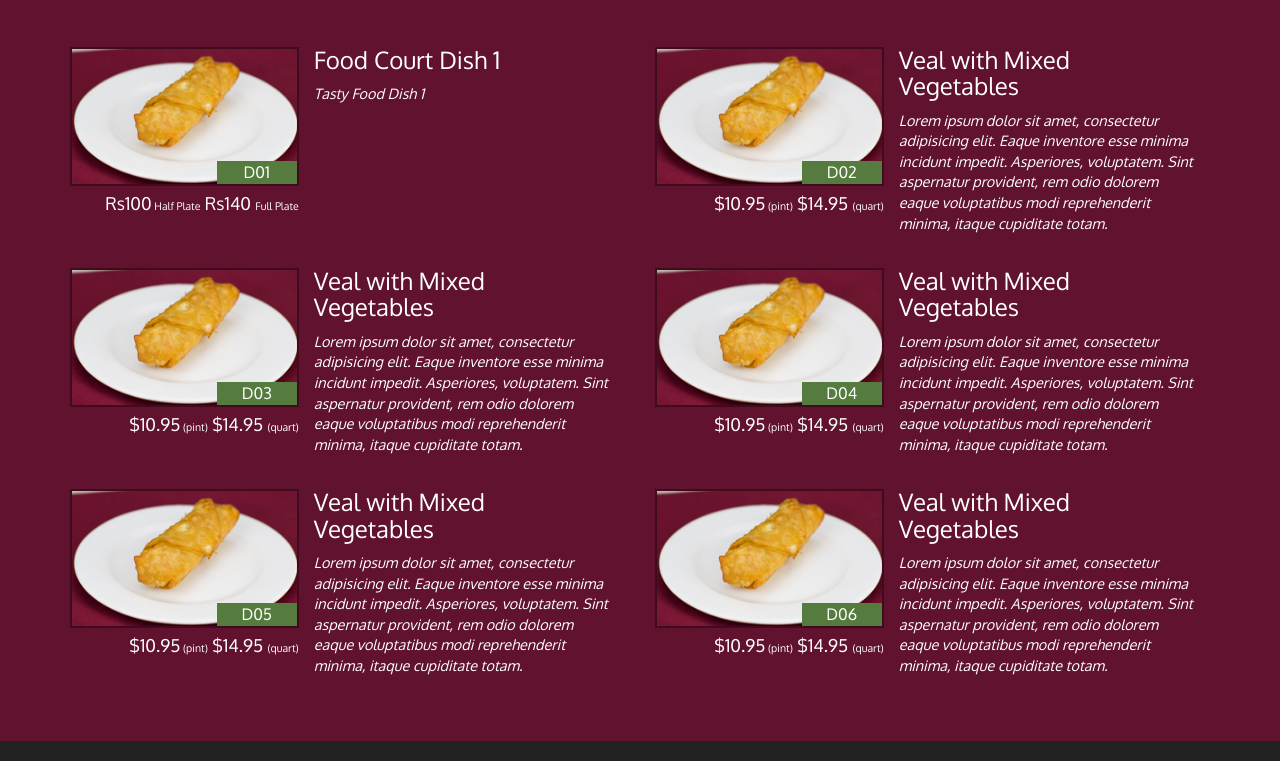
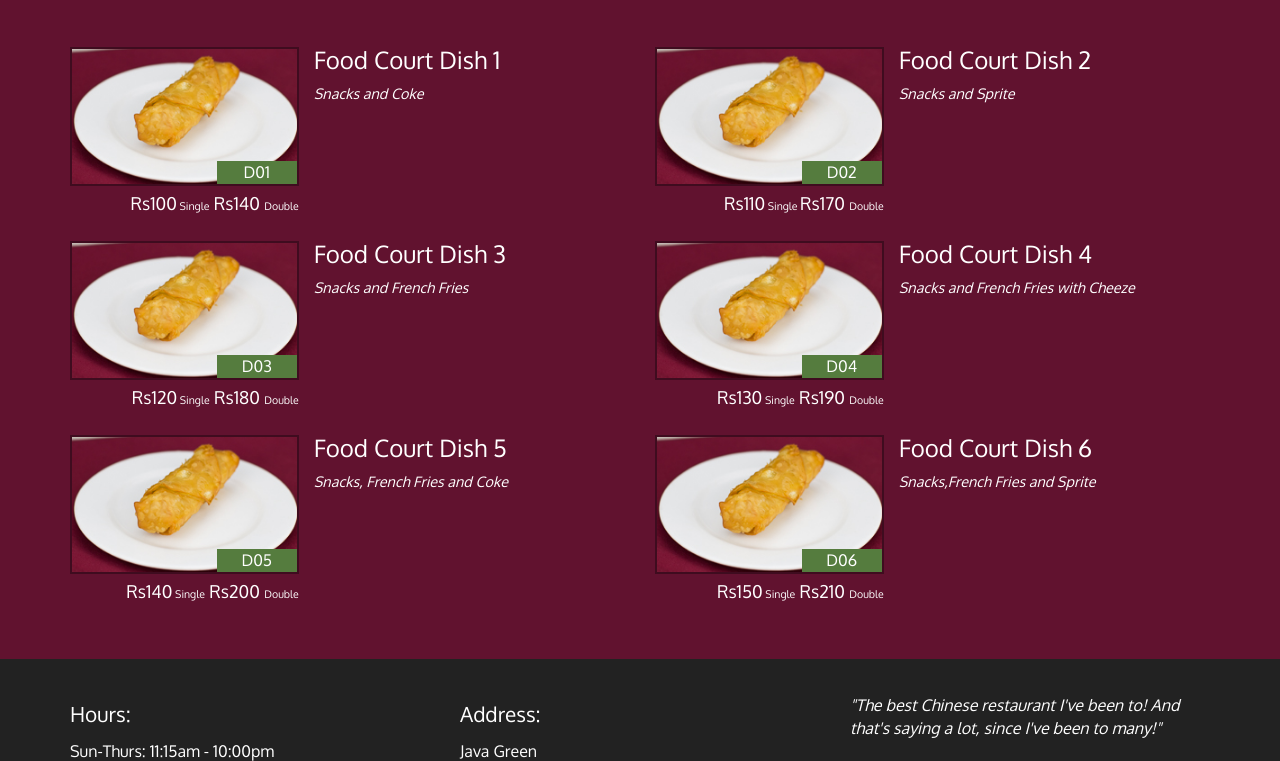
Before and after one commit to abhi460729/FoodFood, a plain HTML site: page single-category.html in a window 1280 px wide. Shown: the part 279-1040 px from the top of the page. Drawn offline with Linux system fonts and the light colour scheme; a script that the page names is missing.

Commit message:
Update single-category.html

```diff
--- a/single-category.html
+++ b/single-category.html
@@ -54,8 +54,8 @@
                 <span class="glyphicon glyphicon-certificate"></span><br class="hidden-xs"> Awards</a>
             </li>
             <li id="phone" class="hidden-xs">
-              <a href="tel:410-602-5008">
-                <span>410-602-5008</span></a><div>* We Deliver</div>
+              <a href="tel:9884394701">
+                <span>9884394701</span></a><div>* We Deliver</div>
             </li>
           </ul><!-- #nav-list -->
         </div><!-- .collapse .navbar-collapse -->
@@ -64,7 +64,7 @@
   </header>
 
   <div id="call-btn" class="visible-xs">
-    <a class="btn" href="tel:410-602-5008">
+    <a class="btn" href="tel:9884394701">
     <span class="glyphicon glyphicon-earphone"></span>
     410-602-5008
     </a>
@@ -72,113 +72,125 @@
   <div id="xs-deliver" class="text-center visible-xs">* We Deliver</div>
 
   <div id="main-content" class="container">
-    <h2 id="menu-categories-title" class="text-center">Lunch Menu</h2>
+    <h2 id="menu-categories-title" class="text-center">Lunch Menu and Special Additionals</h2>
     <div class="text-center">Lunch is not served until after 1pm.</div>
 
     <section class="row">
       <div class="menu-item-tile col-md-6">
+
         <div class="row">
           <div class="col-sm-5">
             <div class="menu-item-photo">
               <div>D01</div>
               <img class="img-responsive" width="250" height="150" src="images/menu/B/B-1.jpg" alt="Item">
             </div>
-            <div class="menu-item-price">Rs100<span> Half Plate</span> Rs140 <span>Full Plate</span></div>
+            <div class="menu-item-price">Rs100<span> Single</span> Rs140 <span> Double</span></div>
           </div>
           <div class="menu-item-description col-sm-7">
             <h3 class="menu-item-title">Food Court Dish 1</h3>
-            <p class="menu-item-details">Tasty Food Dish 1</p>
+            <p class="menu-item-details">Snacks and Coke</p>
           </div>
         </div>
         <hr class="visible-xs">
+
       </div>
 
       <div class="menu-item-tile col-md-6">
+
         <div class="row">
           <div class="col-sm-5">
             <div class="menu-item-photo">
               <div>D02</div>
               <img class="img-responsive" width="250" height="150" src="images/menu/B/B-1.jpg" alt="Item">
             </div>
-            <div class="menu-item-price">$10.95<span> (pint)</span> $14.95 <span>(quart)</span></div>
+            <div class="menu-item-price">Rs110<span> Single </span> Rs170 <span> Double </span></div>
           </div>
           <div class="menu-item-description col-sm-7">
-            <h3 class="menu-item-title">Veal with Mixed Vegetables</h3>
-            <p class="menu-item-details">Lorem ipsum dolor sit amet, consectetur adipisicing elit. Eaque inventore esse minima incidunt impedit. Asperiores, voluptatem. Sint aspernatur provident, rem odio dolorem eaque voluptatibus modi reprehenderit minima, itaque cupiditate totam.</p>
+            <h3 class="menu-item-title">Food Court Dish 2</h3>
+            <p class="menu-item-details">Snacks and Sprite</p>
           </div>
         </div>
         <hr class="visible-xs">
+
       </div>
       <!-- Add after every 2nd menu-item-tile -->
       <div class="clearfix visible-lg-block visible-md-block"></div>
 
       <div class="menu-item-tile col-md-6">
+
         <div class="row">
           <div class="col-sm-5">
             <div class="menu-item-photo">
               <div>D03</div>
               <img class="img-responsive" width="250" height="150" src="images/menu/B/B-1.jpg" alt="Item">
             </div>
-            <div class="menu-item-price">$10.95<span> (pint)</span> $14.95 <span>(quart)</span></div>
+            <div class="menu-item-price">Rs120<span> Single</span> Rs180 <span> Double</span></div>
           </div>
           <div class="menu-item-description col-sm-7">
-            <h3 class="menu-item-title">Veal with Mixed Vegetables</h3>
-            <p class="menu-item-details">Lorem ipsum dolor sit amet, consectetur adipisicing elit. Eaque inventore esse minima incidunt impedit. Asperiores, voluptatem. Sint aspernatur provident, rem odio dolorem eaque voluptatibus modi reprehenderit minima, itaque cupiditate totam.</p>
+            <h3 class="menu-item-title">Food Court Dish 3</h3>
+            <p class="menu-item-details">Snacks and French Fries</p>
           </div>
         </div>
         <hr class="visible-xs">
+
       </div>
 
       <div class="menu-item-tile col-md-6">
-        <div class="row">
+
+         <div class="row">
           <div class="col-sm-5">
             <div class="menu-item-photo">
               <div>D04</div>
               <img class="img-responsive" width="250" height="150" src="images/menu/B/B-1.jpg" alt="Item">
             </div>
-            <div class="menu-item-price">$10.95<span> (pint)</span> $14.95 <span>(quart)</span></div>
+            <div class="menu-item-price">Rs130<span> Single</span> Rs190 <span> Double</span></div>
           </div>
           <div class="menu-item-description col-sm-7">
-            <h3 class="menu-item-title">Veal with Mixed Vegetables</h3>
-            <p class="menu-item-details">Lorem ipsum dolor sit amet, consectetur adipisicing elit. Eaque inventore esse minima incidunt impedit. Asperiores, voluptatem. Sint aspernatur provident, rem odio dolorem eaque voluptatibus modi reprehenderit minima, itaque cupiditate totam.</p>
+            <h3 class="menu-item-title">Food Court Dish 4</h3>
+            <p class="menu-item-details">Snacks and French Fries with Cheeze</p>
           </div>
         </div>
         <hr class="visible-xs">
+
       </div>
       <!-- Add after every 2nd menu-item-tile -->
       <div class="clearfix visible-lg-block visible-md-block"></div>
 
       <div class="menu-item-tile col-md-6">
-        <div class="row">
+
+         <div class="row">
           <div class="col-sm-5">
             <div class="menu-item-photo">
               <div>D05</div>
               <img class="img-responsive" width="250" height="150" src="images/menu/B/B-1.jpg" alt="Item">
             </div>
-            <div class="menu-item-price">$10.95<span> (pint)</span> $14.95 <span>(quart)</span></div>
+            <div class="menu-item-price">Rs140<span> Single</span> Rs200 <span> Double</span></div>
           </div>
           <div class="menu-item-description col-sm-7">
-            <h3 class="menu-item-title">Veal with Mixed Vegetables</h3>
-            <p class="menu-item-details">Lorem ipsum dolor sit amet, consectetur adipisicing elit. Eaque inventore esse minima incidunt impedit. Asperiores, voluptatem. Sint aspernatur provident, rem odio dolorem eaque voluptatibus modi reprehenderit minima, itaque cupiditate totam.</p>
+            <h3 class="menu-item-title">Food Court Dish 5</h3>
+            <p class="menu-item-details">Snacks, French Fries and Coke</p>
           </div>
         </div>
         <hr class="visible-xs">
+        <hr class="visible-xs">
+
       </div>
 
       <div class="menu-item-tile col-md-6">
-        <div class="row">
+         <div class="row">
           <div class="col-sm-5">
             <div class="menu-item-photo">
               <div>D06</div>
               <img class="img-responsive" width="250" height="150" src="images/menu/B/B-1.jpg" alt="Item">
             </div>
-            <div class="menu-item-price">$10.95<span> (pint)</span> $14.95 <span>(quart)</span></div>
+            <div class="menu-item-price">Rs150<span> Single</span> Rs210 <span> Double</span></div>
           </div>
           <div class="menu-item-description col-sm-7">
-            <h3 class="menu-item-title">Veal with Mixed Vegetables</h3>
-            <p class="menu-item-details">Lorem ipsum dolor sit amet, consectetur adipisicing elit. Eaque inventore esse minima incidunt impedit. Asperiores, voluptatem. Sint aspernatur provident, rem odio dolorem eaque voluptatibus modi reprehenderit minima, itaque cupiditate totam.</p>
+            <h3 class="menu-item-title">Food Court Dish 6</h3>
+            <p class="menu-item-details">Snacks,French Fries and Sprite</p>
           </div>
         </div>
+        <hr class="visible-xs">
         <hr class="visible-xs">
       </div>
       <!-- Add after every 2nd menu-item-tile -->
```
